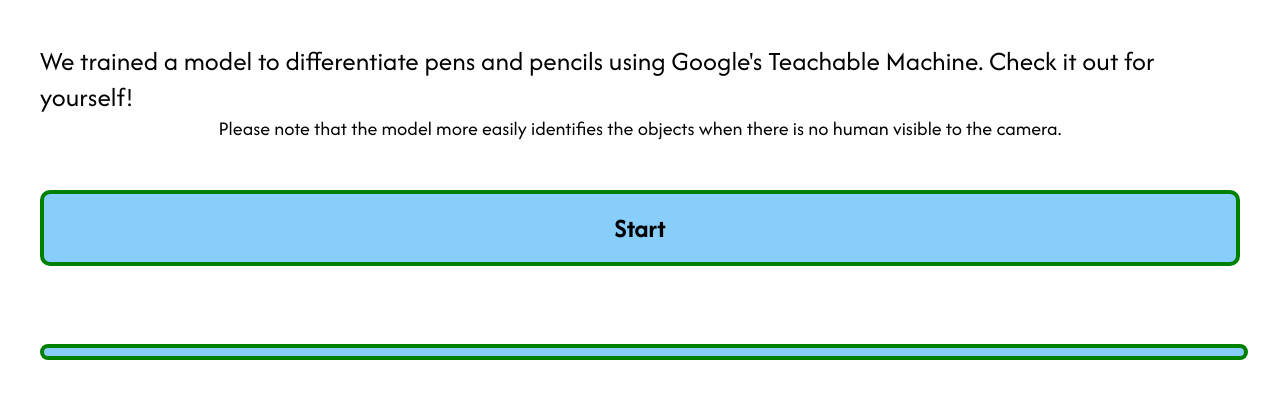
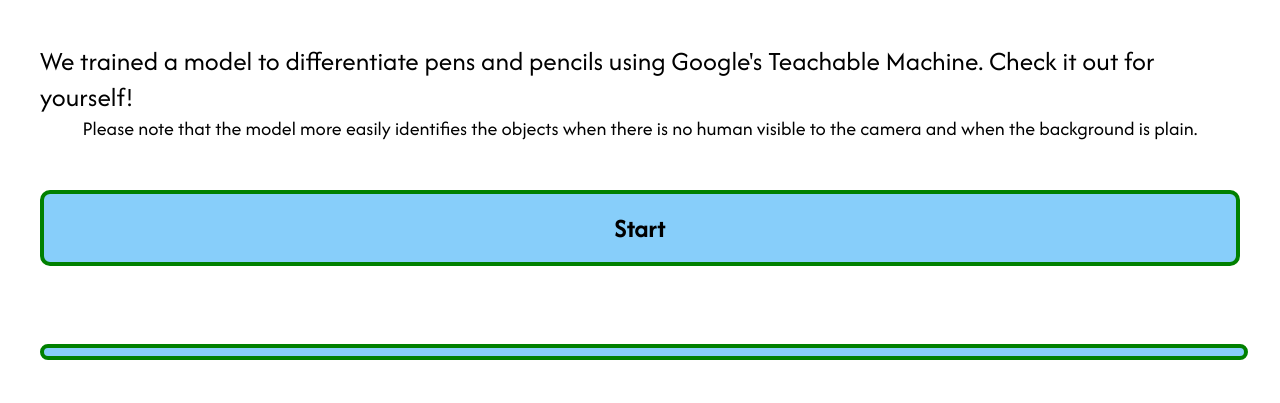
Before and after one commit to WolfCipher/TechHero, a plain HTML site: page pages/teachable-machine.html in a window 1280 px wide. Shown: the part 397-800 px from the top of the page. Drawn offline with Linux system fonts and the light colour scheme.

Commit message:
Add that the background should be plain

```diff
--- a/pages/teachable-machine.html
+++ b/pages/teachable-machine.html
@@ -27,7 +27,7 @@
         <!-- PH/RH: This col class uses the Flexible Box Layout Module. It makes centering children horizontally in a manner that is responsive to different screen sizes easier. The column flex-direction ensures that the children are listed vertically rather than horizontally. -->
             <p>We trained a model to differentiate pens and pencils using Google's Teachable Machine. Check it out for yourself!</p>
 
-            <p class="aside-text">Please note that the model more easily identifies the objects when there is no human visible to the camera.</p>
+            <p class="aside-text">Please note that the model more easily identifies the objects when there is no human visible to the camera and when the background is plain.</p>
         </div>
         <button id="start-button" type="button">Start</button>
         <div id="model-machine" class="card-row" hidden>
```
